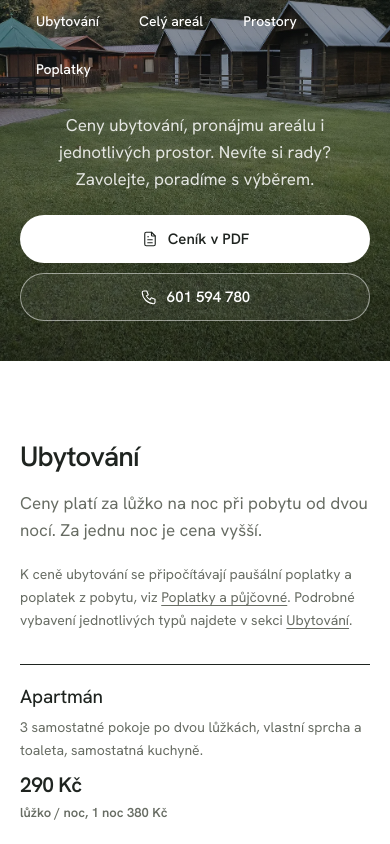
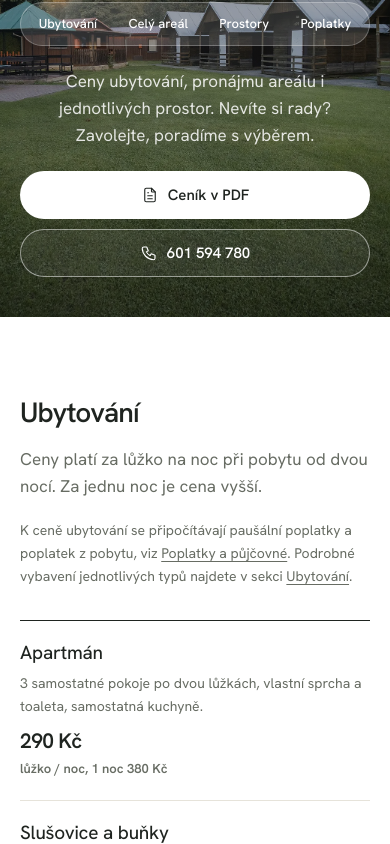
Before and after one commit to michaelbedna13/baumat-heroltice, a plain HTML site: page cenik/index.html in a window 390 px wide. Shown: the part 189-1033 px from the top of the page. Drawn offline with Linux system fonts and the light colour scheme.

Commit message:
Add files via upload

```diff
--- a/assets/css/style.css
+++ b/assets/css/style.css
@@ -686,3 +686,12 @@ a.dlazdice:hover { box-shadow: var(--stin); border-color: transparent; }
   .logo { gap: 10px; font-size: 16px; }
   .logo__znak { height: 32px; }
   }
+
+/* 37. Kotvy v ceníku: jedna řada jako přepínač ---------------------------- */
+.hero .kotvy { display: flex; flex-wrap: nowrap; gap: 2px; padding: 3px; border-radius: 999px; background: rgba(255, 255, 255, .14); border: 1px solid rgba(255, 255, 255, .26); -webkit-backdrop-filter: blur(12px); backdrop-filter: blur(12px); }
+.hero .kotvy a { flex: 1 1 auto; justify-content: center; min-height: 38px; padding: 0 16px; border: 0; border-radius: 999px; background: none; color: var(--sv); font-size: 14px; white-space: nowrap; -webkit-backdrop-filter: none; backdrop-filter: none; }
+.hero .kotvy a:hover { background: rgba(255, 255, 255, .2); }
+@media (max-width: 560px) {
+  .hero .kotvy { width: 100%; }
+  .hero .kotvy a { padding: 0 6px; font-size: 13px; min-height: 36px; }
+}
```
